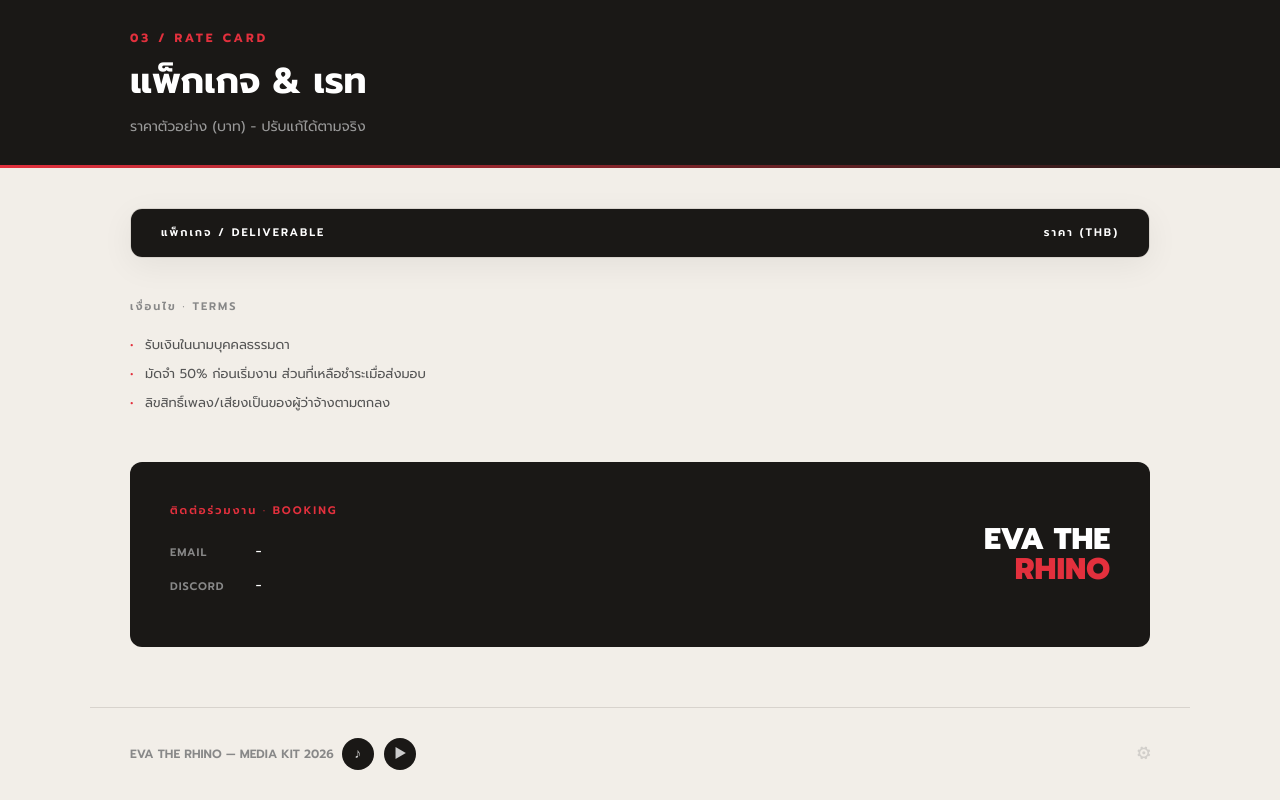
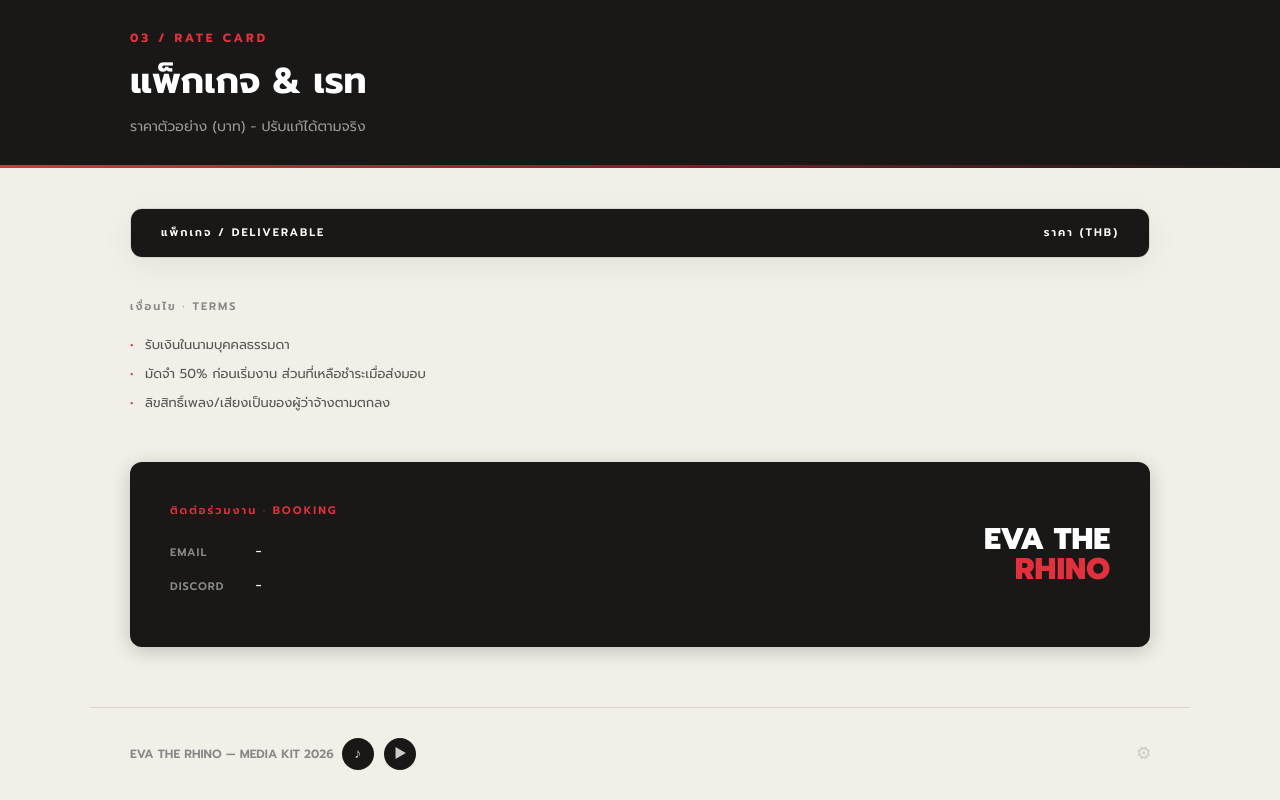
Before and after one commit to ArmZOfficial/EVA-THE-RHINO, a website: page public/index.html in a window 1280 px wide. Shown: the part 2641-3441 px from the top of the page. Drawn offline with Linux system fonts and the light colour scheme; no server answers.

Commit message:
fix: booking box text visibility - replace gradient overlay with box-shadow glow

```diff
--- a/public/index.css
+++ b/public/index.css
@@ -928,7 +928,7 @@ body {
   color: var(--accent-red);
 }
 
-/* ===== BOOKING BOX — Animated Gradient Glow ===== */
+/* ===== BOOKING BOX — Glow Effect ===== */
 .booking-box {
   background-color: var(--dark-color);
   padding: 40px;
@@ -937,35 +937,13 @@ body {
   align-items: center;
   border-radius: 12px;
   position: relative;
-  overflow: hidden;
-  transition: transform 0.3s ease;
-}
-
-.booking-box::before {
-  content: '';
-  position: absolute;
-  inset: -2px;
-  background: linear-gradient(45deg, var(--accent-red), #ff6b6b, var(--accent-red), #ff4081, var(--accent-red));
-  background-size: 300% 300%;
-  animation: gradientGlow 4s ease infinite;
-  z-index: -1;
-  border-radius: 14px;
-  opacity: 0;
-  transition: opacity 0.4s ease;
-}
-
-.booking-box:hover::before {
-  opacity: 1;
+  transition: transform 0.3s ease, box-shadow 0.4s ease;
+  box-shadow: 0 4px 20px rgba(0, 0, 0, 0.2);
 }
 
 .booking-box:hover {
   transform: scale(1.01);
-}
-
-@keyframes gradientGlow {
-  0% { background-position: 0% 50%; }
-  50% { background-position: 100% 50%; }
-  100% { background-position: 0% 50%; }
+  box-shadow: 0 0 30px var(--accent-red-glow), 0 0 60px rgba(227, 48, 61, 0.15);
 }
 
 .booking-content {
```
